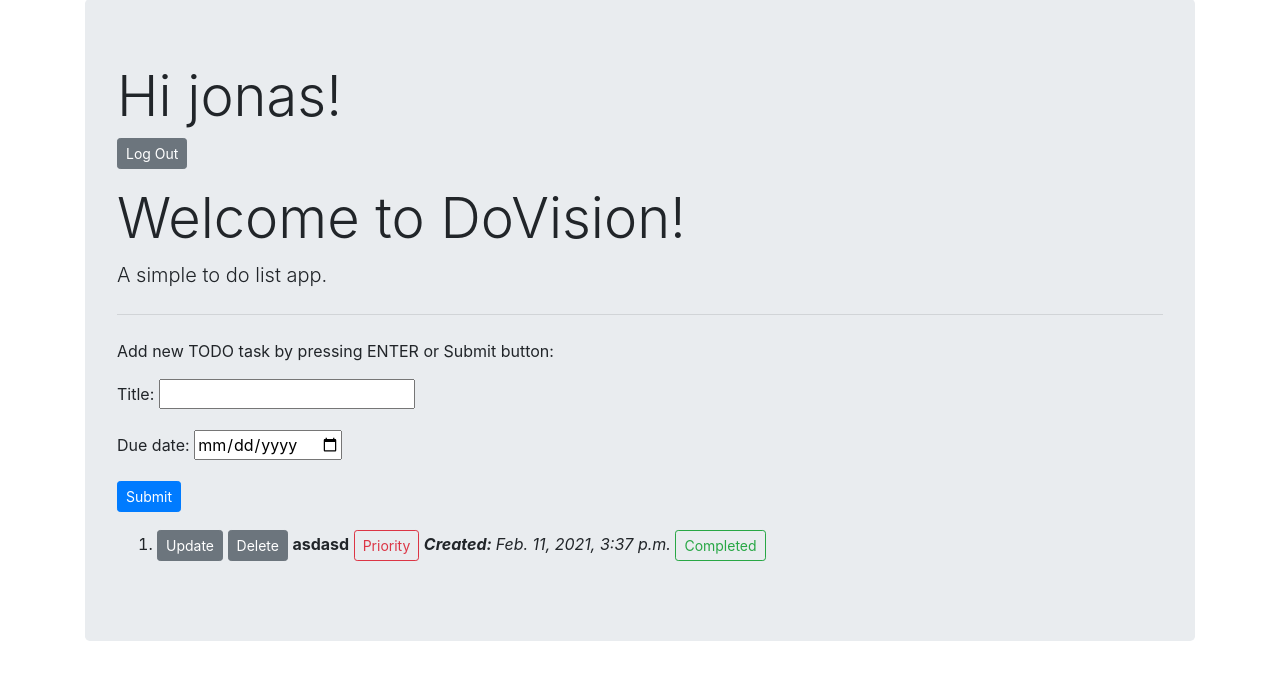
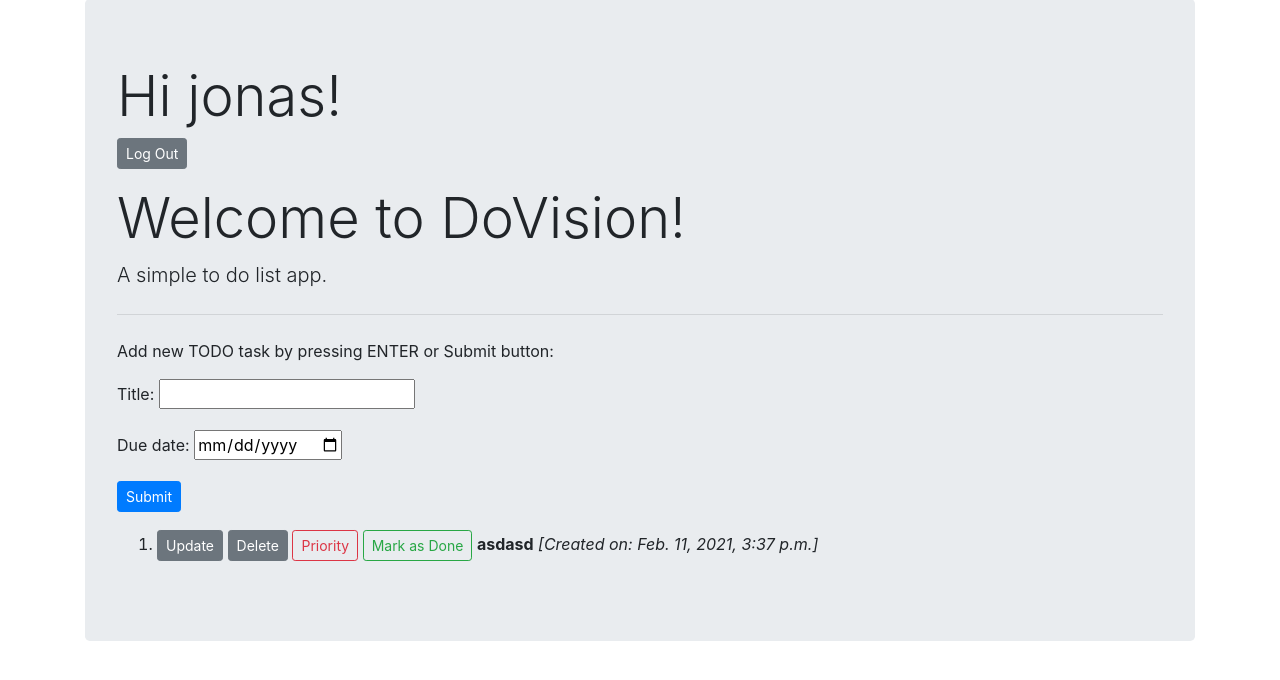
Before and after one commit to ponasObuolys/dovision, a Django app: template doVision/templates/home.html in a window 1280 px wide. Shown: the part 64-744 px from the top of the page. Run offline with Django 3.2, Linux system fonts and the light colour scheme; the template is opened without the code that fills it: values that come from a table or form of the project are taken from there, others are empty; a user stored in the database is signed in; data comes from the database, SQL or seed files in the repository.

Commit message:
home cleanup

```diff
--- a/doVision/templates/home.html
+++ b/doVision/templates/home.html
@@ -27,7 +27,6 @@
             <form method="POST" action="/">
                 {% csrf_token %}
                 {{ form.as_p }}
-
                 <input class="btn btn-primary btn-sm" style="margin-bottom: 5px" type="submit" name="Add Task" title="Submit your TO DO task to the list." style="text-decoration:none">
             </form>
 
@@ -38,21 +37,29 @@
                             <li>
                                 <a class="btn btn-secondary btn-sm" href="{% url 'update_task' task.id %}" title="Update your TO DO task." style="text-decoration:none">Update</a>
                                 <a class="btn btn-secondary btn-sm" href="{% url 'delete' task.id %}" title="Delete your TO DO task." style="text-decoration:none">Delete</a>
+                                {% if task.prior == False %}
+                                <a class="btn btn-outline-danger btn-sm" href="{% url 'prior' task.id %}" title="Prioritize your TO DO task." style="text-decoration:none">Priority</a>
+                                {% endif %}
+                                {% if task.completed == False %}
+                                <a class="btn btn-outline-success btn-sm" href="{% url 'completed' task.id %}" title="Mark your TO DO task as COMPLETED." style="text-decoration:none">Mark as Done</a>
+                                {% endif %}
+
+                                {% if task.prior == True %}
+                                    <a class="btn btn-outline-danger btn-sm" href="{% url 'prior' task.id %}" title="Prioritize your TO DO task." style="text-decoration:none">Deprioritize</a>
+                                {% endif %}
 
                                 {% if task.completed == True %}
                                 <strike>{{task}}</strike>
-                                <span><em><strong>Completed: </strong>{{ task.modified }}</em></span>
+                                    <a class="btn btn-outline-success btn-sm" href="{% url 'completed' task.id %}" title="Mark your TO DO task as COMPLETED." style="text-decoration:none">Undone</a>
+                                <span><em>Completed on: {{ task.modified }}</em></span>
                                 {% else %}
                                 <span><strong>{{task}}</strong></span>
 
-                                <a class="btn btn-outline-danger btn-sm" href="{% url 'prior' task.id %}" title="Prioritize your TO DO task." style="text-decoration:none">Priority</a>
-
-                                <span><em><strong>Created: </strong>{{ task.created }}</em></span>
+                                <span><em>[Created on: {{ task.created }}]</em></span>
                                     {% if task.due_date %}
                                 <span><em><strong>Due date: </strong>{{ task.due_date }}</em></span>
                                     {% endif %}
                                 {% endif %}
-                                <a class="btn btn-outline-success btn-sm" href="{% url 'completed' task.id %}" title="Mark your TO DO task as COMPLETED." style="text-decoration:none">Completed</a>
 
                             </li>
                         </div>
```
